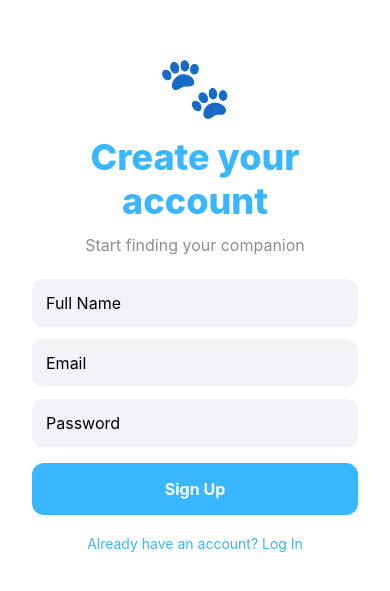
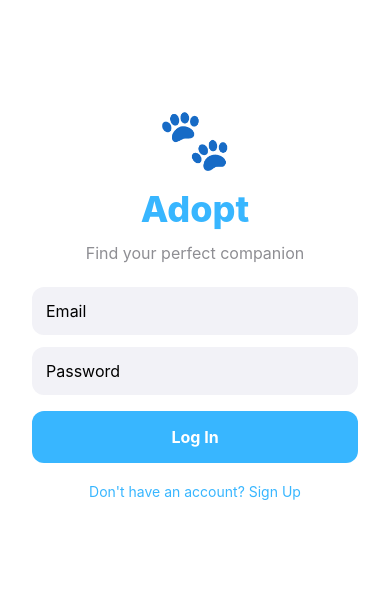
Before and after one commit to Paulrod20/adopt-rn, a React Native app: screen / in a window 390 px wide. Shown: the part 121-712 px from the top of the page. Built offline with nearby package versions, Linux system fonts and the light colour scheme.

Commit message:
Add navigation between Login and SignUp

```diff
--- a/App.tsx
+++ b/App.tsx
@@ -1,11 +1,34 @@
-import React from 'react';
+import React, { useState } from 'react';
+import { NavigationContainer } from '@react-navigation/native';
+import { createNativeStackNavigator } from '@react-navigation/native-stack';
+import LoginView from './components/auth/LoginView';
 import SignUpView from './components/auth/SignUpView';
 
+const Stack = createNativeStackNavigator();
+
 export default function App() {
+  const [isAuthenticated, setIsAuthenticated] = useState(false);
+
   return (
-    <SignUpView
-      onSignUp={() => console.log('sign up tapped')}
-      onNavigateToLogin={() => console.log('back to login')}
-    />
+    <NavigationContainer>
+      <Stack.Navigator screenOptions={{ headerShown: false }}>
+        <Stack.Screen name="Login">
+          {(props) => (
+            <LoginView
+              onLogin={() => setIsAuthenticated(true)}
+              onNavigateToSignUp={() => props.navigation.navigate('SignUp')}
+            />
+          )}
+        </Stack.Screen>
+        <Stack.Screen name="SignUp">
+          {(props) => (
+            <SignUpView
+              onSignUp={() => setIsAuthenticated(true)}
+              onNavigateToLogin={() => props.navigation.goBack()}
+            />
+          )}
+        </Stack.Screen>
+      </Stack.Navigator>
+    </NavigationContainer>
   );
 }
--- a/package.json
+++ b/package.json
@@ -9,10 +9,14 @@
     "web": "expo start --web"
   },
   "dependencies": {
+    "@react-navigation/native": "^7.2.2",
+    "@react-navigation/native-stack": "^7.14.12",
     "expo": "~54.0.33",
     "expo-status-bar": "~3.0.9",
     "react": "19.1.0",
-    "react-native": "0.81.5"
+    "react-native": "0.81.5",
+    "react-native-safe-area-context": "~5.6.0",
+    "react-native-screens": "~4.16.0"
   },
   "devDependencies": {
     "@types/react": "~19.1.0",
```
Also changed, not shown: 1 other file (tests, documents, lock files or other folders).
